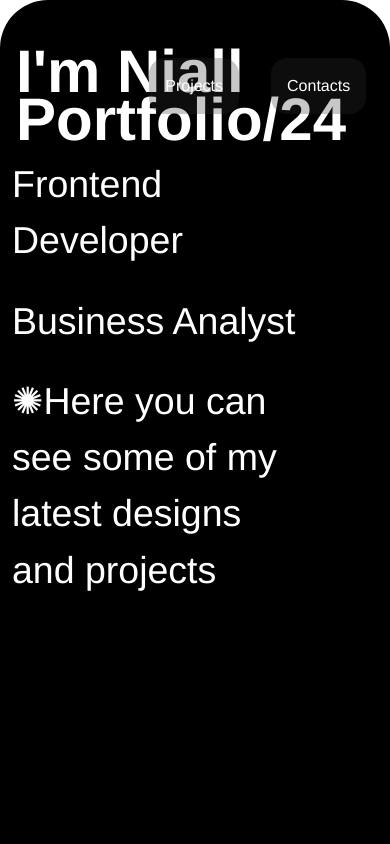
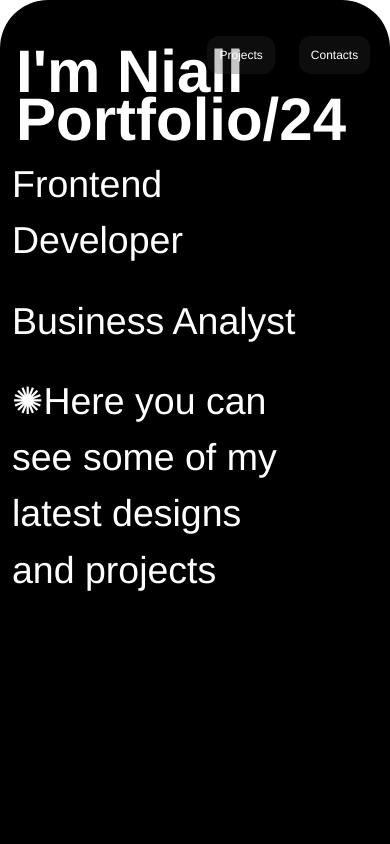
Before and after one commit to nburd01/portfolio2024, a Nuxt app: page / in a window 390 px wide. Shown: the top 844 px of the page. Built offline with nearby package versions, Linux system fonts and the light colour scheme.

Commit message:
added css responsive

```diff
--- a/app.vue
+++ b/app.vue
@@ -10,8 +10,20 @@
         </div>
         <nav>
           <ul class="menu">
-            <li>Projects</li>
-            <li>Contacts</li>
+            <NuxtLink
+              class="li"
+              :to="{ path: '/', hash: '#link' }"
+              @click="scrollToSection('#link')"
+            >
+              <span> Projects </span></NuxtLink
+            >
+            <NuxtLink
+              class="li"
+              :to="{ path: '/', hash: '#contact' }"
+              @click="scrollToSection('#contact')"
+            >
+              <span> Contacts </span></NuxtLink
+            >
           </ul>
         </nav>
         <div>
@@ -100,7 +112,7 @@
     <div class="spacer"></div>
 
     <!-- Roazhon Goal Academy-->
-    <div class="card bg-black">
+    <div class="card bg-black" id="link">
       <section class="card p-11 pt-0 h-lvh">
         <div class="content-baseline justify-start flex flex-wrap p-11 pt-0">
           <div class="mx-auto flex justify-center flex flex-wrap">
@@ -121,7 +133,7 @@
     <div class="spacer"></div>
     <!-- FOOTER -->
     <div class="">
-      <footer class="footerCard roundedCard bg-white h-24 flex">
+      <footer id="contact" class="footerCard roundedCard bg-white h-24 flex">
         <!-- <div class="flex p-11"> -->
         <div class="flex flex-col roundedCard justify-between bg-white z-10">
           <div class="flex flex-row justify-between p-11">
--- a/assets/css/main.css
+++ b/assets/css/main.css
@@ -29,7 +29,7 @@ section,
   right: 2%;
   z-index: 10;
 }
-.menu li {
+.menu .li span {
   padding: 1em;
   margin: 1em;
   background-color: #32323245;
@@ -113,7 +113,7 @@ section,
 
 .portrait {
   border-radius: 40%;
-  max-width: 40%;
+  max-width: 20%;
   height: auto;
 }
 
```
